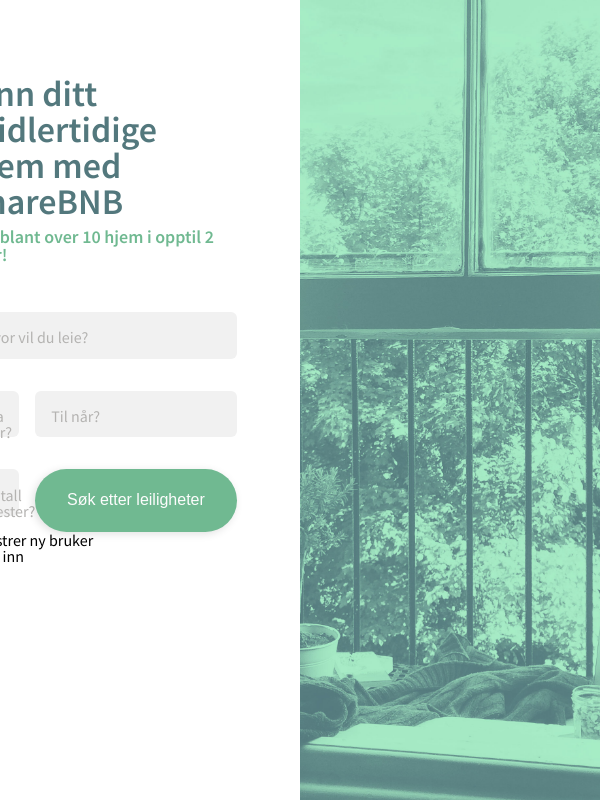
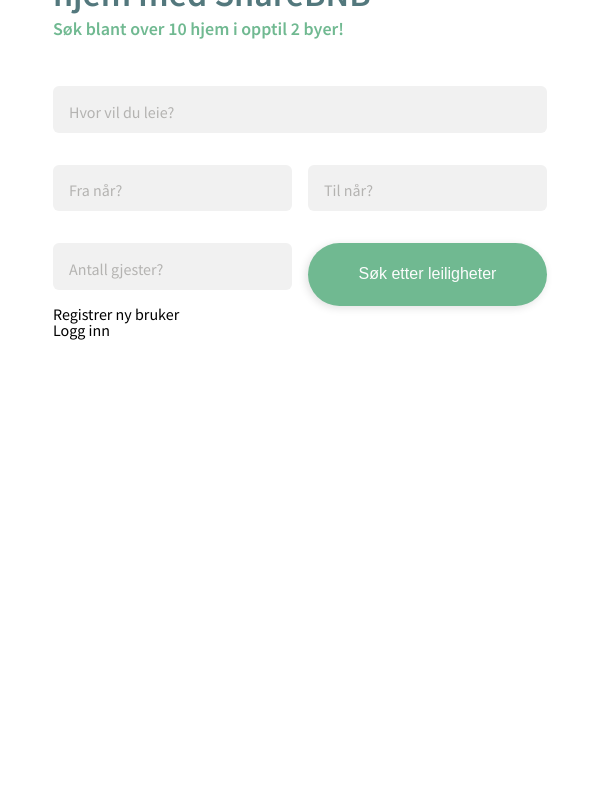
Before and after one commit to Agnar22/PU, a Django app: page / in a window 600 px wide. Run offline with Django 3.2, Linux system fonts and the light colour scheme.

Commit message:
Landing page is now responsive

```diff
--- a/ShareBNB/assets/css/page-specific/_landing-page.scss
+++ b/ShareBNB/assets/css/page-specific/_landing-page.scss
@@ -1,6 +1,16 @@
 #landing-page {
   display: grid;
   grid-template-columns: repeat(2, 1fr);
+  @media screen and (max-width: $lg) {
+    grid-template-columns: 2fr 1fr;
+  }
+  @media screen and (max-width: $md) {
+    grid-template-columns: 4fr 1fr;
+  }
+  @media screen and (max-width: $sm) {
+    grid-template-columns: 1fr;
+  }
+
   h1 {
     color: $primary-dark;
   }
@@ -15,8 +25,13 @@
     max-height: 90%;
     margin: auto auto;
     position: relative;
-    left: -3rem;
-    top: -5rem;
+    top: 2rem;
+    @media screen and (min-width: $sm) {
+      top: -5rem;
+    }
+    @media screen and (min-width: $xxl) {
+      left: -3rem;
+    }
   }
   form {
     display: grid;
@@ -30,8 +45,10 @@
 
   .image {
     height: 100vh;
-    width: 50vw;
     overflow: hidden;
+    @media screen and (max-width: $sm) {
+      display: none;
+    }
     img {
       width: 100%;
       height: 100%;
--- a/ShareBNB/assets/css/styles.css
+++ b/ShareBNB/assets/css/styles.css
@@ -160,6 +160,15 @@ button, .button {
 #landing-page {
   display: grid;
   grid-template-columns: repeat(2, 1fr); }
+  @media screen and (max-width: 56.25em) {
+    #landing-page {
+      grid-template-columns: 2fr 1fr; } }
+  @media screen and (max-width: 48em) {
+    #landing-page {
+      grid-template-columns: 4fr 1fr; } }
+  @media screen and (max-width: 37.5em) {
+    #landing-page {
+      grid-template-columns: 1fr; } }
   #landing-page h1 {
     color: #53787D; }
   #landing-page h4 {
@@ -170,8 +179,13 @@ button, .button {
     max-height: 90%;
     margin: auto auto;
     position: relative;
-    left: -3rem;
-    top: -5rem; }
+    top: 2rem; }
+    @media screen and (min-width: 37.5em) {
+      #landing-page .search-fields {
+        top: -5rem; } }
+    @media screen and (min-width: 81.25em) {
+      #landing-page .search-fields {
+        left: -3rem; } }
   #landing-page form {
     display: grid;
     grid-gap: 1rem;
@@ -180,8 +194,10 @@ button, .button {
       grid-column: 1 / span 2; }
   #landing-page .image {
     height: 100vh;
-    width: 50vw;
     overflow: hidden; }
+    @media screen and (max-width: 37.5em) {
+      #landing-page .image {
+        display: none; } }
     #landing-page .image img {
       width: 100%;
       height: 100%;
```
Also changed, not shown: 1 other file.
